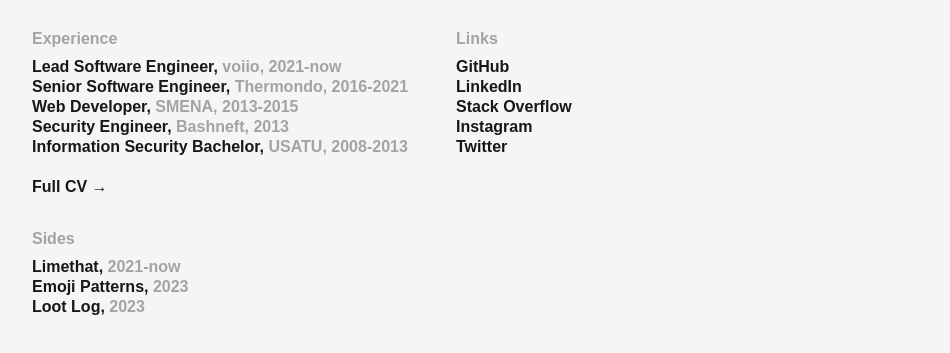
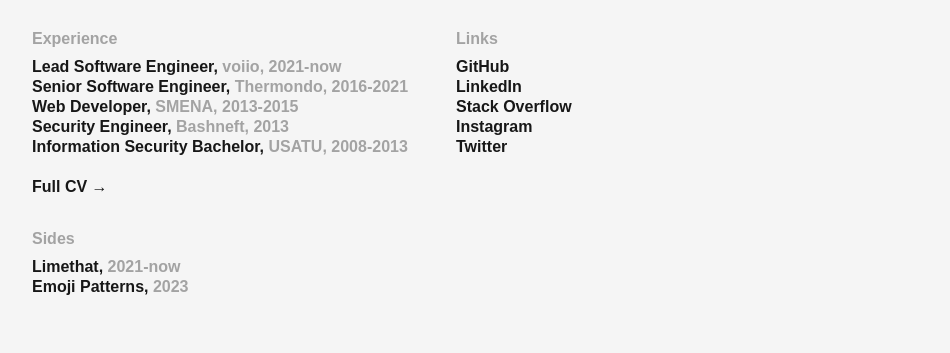
Before and after one commit to amureki/amureki.github.io, an Astro site: page / in a window 1280 px wide. Shown: the part 371-724 px from the top of the page, without its empty margins (128-1078 px from the left). Built offline with nearby package versions, Linux system fonts and the light colour scheme; Astro itself is replaced by a stand-in of ours.

Commit message:
Update index.astro

```diff
--- a/src/pages/index.astro
+++ b/src/pages/index.astro
@@ -97,10 +97,6 @@ import BaseLayout from '../layouts/BaseLayout.astro';
           Patterns</a>,
           <span class="text-neutral-400 dark:text-neutral-500">2023</span>
         </li>
-        <li class="font-bold"><a href="https://loot.amureki.me/" target="_blank"
-                                 title="Stack: Django, fly.io, PostgreSQL">Loot Log</a>,
-          <span class="text-neutral-400 dark:text-neutral-500">2023</span>
-        </li>
       </ul>
     </div>
   </div>
```
